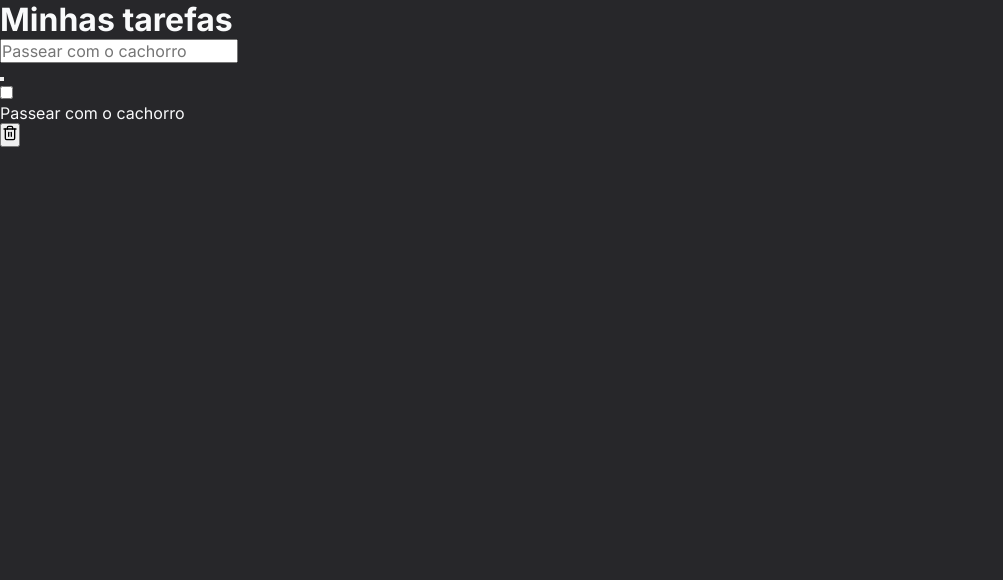
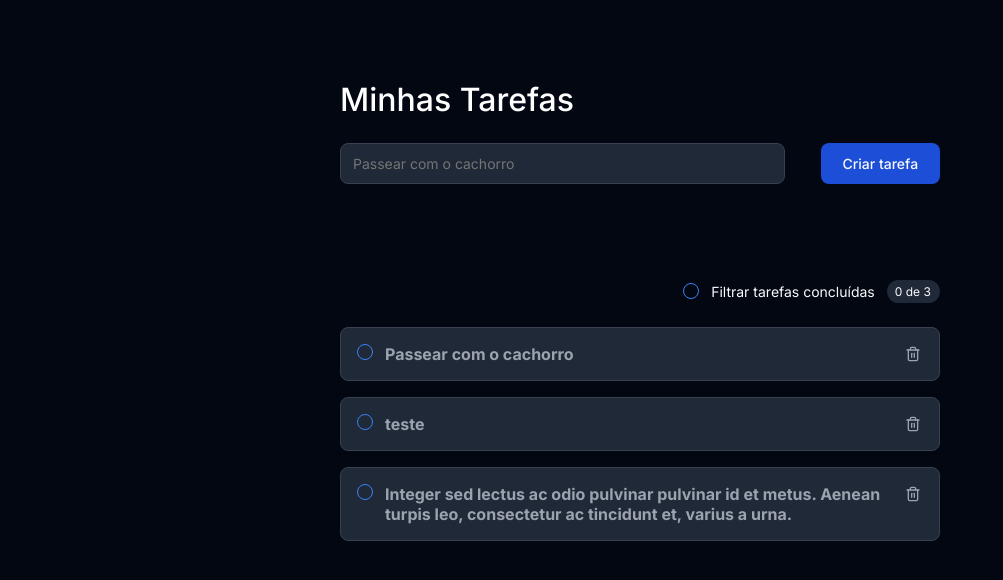
Before and after one commit to LoboThalita/ToDo-App, a React (Vite) app: page / in a window 1280 px wide. Shown: the top 580 px of the page, without its empty margins (0-1003 px from the left). Built offline with nearby package versions, Linux system fonts and the light colour scheme; data requests are answered from the project's data file.

Commit message:
Finalizando css
Falta implementar a função filtrar tarefas concluídas

```diff
--- a/db.json
+++ b/db.json
@@ -4,6 +4,16 @@
       "description": "Passear com o cachorro",
       "completed": false,
       "id": 2
+    },
+    {
+      "description": "teste",
+      "completed": false,
+      "id": 4
+    },
+    {
+      "description": "Integer sed lectus ac odio pulvinar pulvinar id et metus. Aenean turpis leo, consectetur ac tincidunt et, varius a urna.",
+      "completed": false,
+      "id": 6
     }
   ]
 }
--- a/src/App.jsx
+++ b/src/App.jsx
@@ -1,22 +1,23 @@
-import { useEffect,useState } from "react";
-import styles from "./App.module.css";
+import { useEffect, useState } from "react";
+import styles from "./ModulesCss/App.module.css";
 import NewTaskCreator from "./Components/NewTaskCreator";
 import ExistingTasks from "./Components/ExistingTasks";
+import Filter from "./Components/Filter";
 
 const BASE_URL = "http://localhost:3333/tasks";
 
 function App() {
   const [tasks, setTasks] = useState([]);
-  const doneTasks = tasks.filter((tasks) => tasks.completed)
+  const doneTasks = tasks.filter((tasks) => tasks.completed);
 
   useEffect(() => {
-    fetch("http://localhost:3333/tasks")
+    fetch(BASE_URL)
       .then((res) => res.json())
       .then((data) => setTasks(data));
   }, []);
 
   async function handleSubmit(formData) {
-    const res = await fetch("http://localhost:3333/tasks", {
+    const res = await fetch(BASE_URL, {
       headers: {
         "Content-Type": "application/json",
       },
@@ -29,7 +30,7 @@ function App() {
   }
 
   async function handleCheckedChange(id, checked) {
-    await fetch("http://localhost:3333/tasks/" + id, {
+    await fetch(BASE_URL + "/" + id, {
       headers: {
         "Content-Type": "application/json",
       },
@@ -38,35 +39,45 @@ function App() {
     });
 
     const newTasks = tasks.map((task) =>
-    task.id === id ? { ...task, completed: checked } : task
+      task.id === id ? { ...task, completed: checked } : task
     );
     setTasks(newTasks);
   }
 
   async function handleDelete(id) {
-    await fetch("http://localhost:3333/tasks/" + id, {
+    await fetch(BASE_URL + "/" + id, {
       method: "DELETE",
     });
     const newTasks = tasks.filter((task) => task.id !== id);
     setTasks(newTasks);
   }
+  function handleChangeFilter(){
+
+  }
 
   return (
-    <div>
-      <h1>Minhas tarefas</h1>
+    <main className={styles.main}>
+      <h1>Minhas Tarefas</h1>
 
-      <NewTaskCreator onSubmit={handleSubmit}/>
-      <ul>
-      {tasks.map((task) => (
+      <NewTaskCreator onSubmit={handleSubmit} />
+
+      {tasks.length != 0 ? <Filter tasks={tasks} onCheckedFilter={handleChangeFilter} /> : <p></p>}
+      <ul className={styles.taskList}>
+        {tasks.length === 0 ? (
+          <p>Nenhuma tarefa foi adicionada.</p>
+        ) : (
+
+          tasks.map((task) => (
             <ExistingTasks
               key={task.id}
               task={task}
               onDelete={handleDelete}
               onCheckedChange={handleCheckedChange}
             />
-          ))}
+          ))
+        )}
       </ul>
-    </div>
+    </main>
   );
 }
 
--- a/src/App.module.css
+++ /dev/null
@@ -1 +0,0 @@
-/** TODO: Write the styles for the App component */
--- a/src/Components/ExistingTasks.jsx
+++ b/src/Components/ExistingTasks.jsx
@@ -1,14 +1,22 @@
 import { Trash2 } from "lucide-react";
+import styles from "../ModulesCss/ExistingTasks.module.css";
+
 function ExistingTasks({ task, onDelete, onCheckedChange }) {
   function handleChange(event) {
     onCheckedChange(task.id, event.target.checked);
   }
 
   return (
-
-    <li>
-      <input type="checkbox" checked={task.completed} onChange={handleChange} />
-      <p>{task.description}</p>
+    <li className={task.completed ? styles.apagado :""}>
+      <input
+        type="checkbox"
+        className={styles.checkBox}
+        checked={task.completed}
+        onChange={handleChange}
+      />
+  <p className={task.completed ? styles.riscado : ""}>
+    {task.description}
+  </p>
       <button onClick={() => onDelete(task.id)}>
         <Trash2 size={16} />
       </button>
--- /dev/null
+++ b/src/Components/Filter.jsx
@@ -0,0 +1,29 @@
+import styles from "../ModulesCss/Filter.module.css";
+
+function Filter({ tasks, onCheckedFilter }) {
+    function handleFilter(event) {
+      onCheckedFilter(event.target.checked);
+    }
+
+    function CounterChecked() {
+      const completedTasks = tasks.filter((task) => task.completed);
+      return <span>{completedTasks.length}</span>;
+    }
+
+    return (
+      <div className={styles.div}>
+        <input
+          type="checkbox"
+          onChange={handleFilter}
+        />
+        <span>Filtrar tarefas concluídas</span>
+        <div className={styles.counter}>
+          <p>
+            <CounterChecked /> de {tasks.length}
+          </p>
+        </div>
+      </div>
+    );
+  }
+
+  export default Filter;
--- a/src/Components/NewTaskCreator.jsx
+++ b/src/Components/NewTaskCreator.jsx
@@ -1,4 +1,5 @@
 import { useRef,useState } from "react";
+import styles from "../ModulesCss/NewTaskCreator.module.css";
 
 function NewTaskCreator({ onSubmit }) {
   const inputRef = useRef(null);
@@ -17,9 +18,11 @@ function NewTaskCreator({ onSubmit }) {
     inputRef.current?.focus();
   }
   return (
-    <form onSubmit={(event) => handleSubmit(event)}>
+    <form onSubmit={(event) => handleSubmit(event)}
+    className={styles.form}>
       <div>
         <input
+          className={styles.input}
           type="text"
           ref={inputRef}
           id="description"
@@ -32,9 +35,10 @@ function NewTaskCreator({ onSubmit }) {
       </div>
       <button
         type="submit"
-        // className={styles.submitButton}
+        className={styles.button}
         aria-label="Criar tarefa"
       >
+        Criar tarefa
       </button>
     </form>
   );
--- a/src/ModulesCss/App.module.css
+++ b/src/ModulesCss/App.module.css
@@ -0,0 +1,27 @@
+.main {
+  width: 37.5rem;
+  margin-top: 5rem;
+  margin-left: auto;
+  margin-right: auto;
+
+  display: flex;
+  flex-direction: column;
+  justify-content: center;
+  align-items: flex-start;
+  gap: 1.5rem;
+}
+
+.main h1 {
+  color: #fff;
+  font-size: 2rem;
+  font-weight: 500;
+}
+
+.taskList p{
+    color: var(--gray-400);
+    font-weight: 700;
+}
+
+.taskList li + li{
+  margin-top: 1rem;
+}
--- a/src/ModulesCss/ExistingTasks.module.css
+++ b/src/ModulesCss/ExistingTasks.module.css
@@ -0,0 +1,70 @@
+li {
+  display: flex;
+  padding: 1rem;
+  gap: 0.75rem;
+  border-radius: 0.5rem;
+  border: 1px solid var(--gray-700);
+  background: var(--gray-800);
+}
+.apagado{
+  display: flex;
+  padding: 1rem;
+  gap: 0.75rem;
+  border-radius: 0.5rem;
+  border: 1px solid var(--gray-700);
+  background: var(--gray-800);
+  opacity: 0.7;
+}
+li > input[type="checkbox"] {
+  appearance: none;
+  background: transparent;
+  display: inline-flex;
+  width: 1rem;
+  height: 1rem;
+  flex-direction: column;
+  justify-content: center;
+  align-items: center;
+  border-radius: 99999rem;
+  border: 1.5px solid var(--blue-500);
+}
+li > input[type="checkbox"]:checked {
+  background: var(--blue-500, #3b82f6);
+}
+li > input[type="checkbox"]:checked::before {
+  content: "✓";
+  color: var(--gray-50);
+}
+
+li p{
+  flex: 1 0 0;
+  color: var(--gray-50);
+  font-size: 1rem;
+  font-weight: 400;
+  width: 100%;
+}
+
+.riscado{
+    flex: 1 0 0;
+    color: var(--gray-50);
+    font-size: 1rem;
+    font-weight: 400;
+    width: 100%;
+    text-decoration:line-through;
+}
+
+li button {
+  border: none;
+  cursor: pointer;
+  background: transparent;
+  display: flex;
+  padding: 0.125rem;
+  align-items: flex-start;
+  gap: 0.625rem;
+  color: var(--gray-400);
+}
+
+li button:focus {
+    display: inline-flex;
+  border-radius: 0.5rem;
+  border: 2px solid var(--blue-500);
+}
--- /dev/null
+++ b/src/ModulesCss/Filter.module.css
@@ -0,0 +1,51 @@
+.div {
+  width: 100%;
+  display: flex;
+  gap: 0.75rem;
+  justify-content: end;
+  align-items: center;
+  margin-top: 4.5rem;
+}
+.div input[type="checkbox"] {
+  appearance: none;
+  background: transparent;
+  display: inline-flex;
+  width: 1rem;
+  height: 1rem;
+  flex-direction: column;
+  justify-content: center;
+  align-items: center;
+  border-radius: 99999rem;
+  border: 1.5px solid var(--blue-500);
+}
+
+.div > input[type="checkbox"]:checked {
+  background: var(--blue-500, #3b82f6);
+}
+.div > input[type="checkbox"]:checked::before {
+  content: "✓";
+  color: var(--gray-50);
+}
+
+.div p {
+  flex: 1 0 0;
+  color: var(--gray-50);
+  font-size: 1rem;
+  font-weight: 400;
+  width: 100%;
+}
+
+.counter {
+  display: flex;
+  padding: 0.25rem 0.5rem;
+  justify-content: center;
+  align-items: center;
+  border-radius: 624.9375rem;
+  background: var(--gray-800);
+  width: 3.33rem;
+}
+
+.counter p{
+    font-size: 0.75rem;
+    font-weight: 400;
+}
--- a/src/ModulesCss/NewTaskCreator.module.css
+++ b/src/ModulesCss/NewTaskCreator.module.css
@@ -0,0 +1,39 @@
+.form {
+  display: grid;
+  grid-auto-flow: column;
+  align-items: end;
+  gap: 1rem;
+  height: 2.56rem;
+  width: 37.5rem;
+}
+.input {
+  display: flex;
+  padding: 1rem 0.75rem;
+  flex-direction: column;
+  justify-content: flex-end;
+  align-items: center;
+  flex: 1 0 0;
+  border-radius: 0.5rem;
+  border: 1px solid var(--gray-700);
+  background: var(--gray-800);
+  color: var(--gray-400);
+  font-weight: 400;
+  width: 27.8rem;
+  height: 2.56rem;
+}
+
+.button {
+  display: flex;
+  height: 2.56rem;
+  color: var(--gray-50);
+  font-weight: 500;
+  padding: 1rem 0.75rem;
+  justify-content: center;
+  align-items: center;
+  border: none;
+  border-radius: 0.5rem;
+  background: var(--blue-700);
+}
+.button:focus{
+    border: 2px solid var(--blue-500)
+}
--- a/src/index.css
+++ b/src/index.css
@@ -31,10 +31,16 @@ button {
 
 body {
   font-family: "Inter", sans-serif;
-  background: var(--gray-950);
+  background: #030712;
   color: var(--gray-50);
+  font-size: 0.875rem;
 }
 
 input[type="checkbox"] {
   /** TODO: Change the default checkbox input */
 }
+
+:focus {
+  outline: none;
+  box-shadow: 0 0 0 2px var(--blue-500) inset;
+}
```
